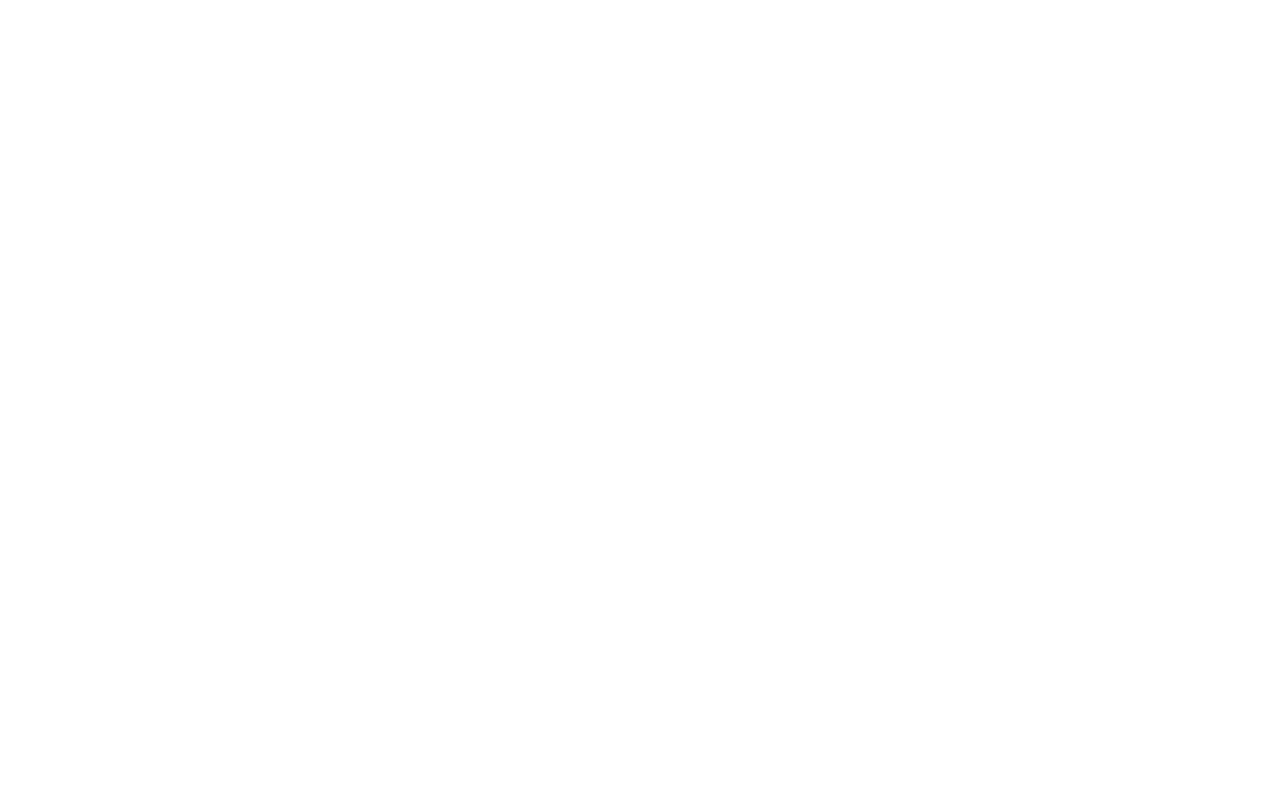
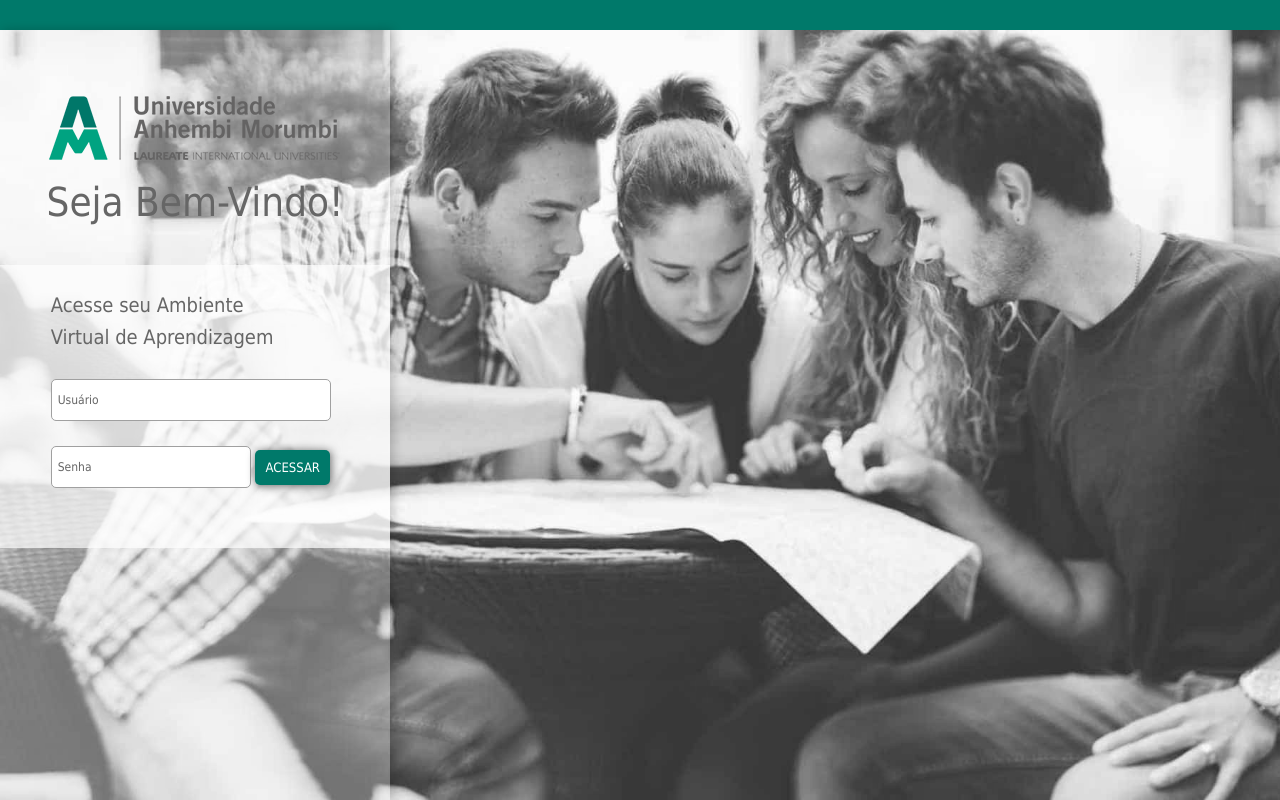
Before and after one commit to sistemas-informacao-uam/cronograma-de-atividades-blackboard, a React (Create React App) app in the folder frontend/: page /login in a window 1280 px wide. Built offline with nearby package versions, Linux system fonts and the light colour scheme; the HTML template or start-up script is replaced by a standard one.

Commit message:
change names and routes

```diff
--- a/frontend/src/components/Header/index.js
+++ b/frontend/src/components/Header/index.js
@@ -15,7 +15,7 @@ const Header = () => {
     const navigate = useHistory();
 
     function handleLogout() {
-        navigate.push('/');
+        navigate.push('/login');
     }
 
     return (
--- a/frontend/src/components/Subject/styles.js
+++ b/frontend/src/components/Subject/styles.js
@@ -31,7 +31,7 @@ export const ImageSubject = styled.div`
 
     transition: transform .5s;
 
-    &&:hover {
+    &:hover {
         transform: scale(1.05);
     }
 `;
@@ -46,7 +46,7 @@ export const ButtonSubject = styled.button`
 
     background: #00AD8E;
 
-    &&:hover {
+    &:hover {
         cursor: pointer;
     }
 `;
--- a/frontend/src/pages/Subjects/index.js
+++ b/frontend/src/pages/HomeAluno/index.js
@@ -1,5 +1,6 @@
 import React from 'react';
 import Header from '../../components/Header';
+import Schedule from '../../components/Schedule';
 import Subject from '../../components/Subject';
 
 import {
@@ -7,10 +8,10 @@ import {
   SubjectsList,
 } from './styles';
 
-const Subjects = () => {
+const HomeAluno = () => {
   return (
     <>
-    <Header />
+      <Header />
       <Container>
         <h1>Minhas Disciplinas</h1>
         <SubjectsList>
@@ -33,9 +34,12 @@ const Subjects = () => {
             title="segurança da informação"
           />
         </SubjectsList>
+
+        <h1>Cronograma de Atividades</h1>
+        <Schedule />
       </Container>
     </>
   );
 };
 
-export default Subjects;
+export default HomeAluno;
--- a/frontend/src/pages/Subjects/styles.js
+++ b/frontend/src/pages/HomeAluno/styles.js
@@ -5,6 +5,8 @@ export const Container = styled.div`
     flex-direction: column;
     align-items: center;
     padding: 10px;
+
+    margin: 0 auto;
 
     > h1 {
         text-align: center;
@@ -22,6 +24,7 @@ export const SubjectsList = styled.div`
     align-items: center;
 
     width: 90%;
+    max-width: 1200px;
     margin-top: 10px;
     padding: 10px;
 `;
--- a/frontend/src/pages/Home/index.js
+++ b/frontend/src/pages/Login/index.js
@@ -14,7 +14,7 @@ import {
   Button
 } from './styles';
 
-const Home = () => {
+const Login = () => {
 
   return (
     <Container>
@@ -41,7 +41,7 @@ const Home = () => {
               <div>
                 <input type="password" placeholder="Senha" />
                 <Button>
-                  <Link to="/subjects" alt="Logar">ACESSAR</Link>
+                  <Link to="/" alt="Logar">ACESSAR</Link>
                 </Button>
               </div>
             </LoginInfo>
@@ -54,4 +54,4 @@ const Home = () => {
   );
 };
 
-export default Home;
+export default Login;
--- a/frontend/src/pages/Home/styles.js
+++ b/frontend/src/pages/Login/styles.js
@@ -17,7 +17,7 @@ export const Header = styled.div`
 `;
 
 export const Content = styled.div`
-    width: 95%;
+    width: 100%;
     background-image: url(${banner2});
     background-size: cover;
     height: calc(100vh - 30px);
--- a/frontend/src/routes.js
+++ b/frontend/src/routes.js
@@ -1,15 +1,15 @@
 import React from 'react';
 import { BrowserRouter, Switch, Route} from 'react-router-dom';
 
-import Home from './pages/Home';
-import Subjects from './pages/Subjects';
+import HomeAluno from './pages/HomeAluno';
+import Login from './pages/Login';
 
 const Routes = () => {
     return (
         <BrowserRouter>
             <Switch>
-                <Route path="/" exact component={Home} />
-                <Route path="/subjects" component={Subjects} />
+                <Route path="/" exact component={HomeAluno} />
+                <Route path="/login" component={Login} />
             </Switch>
         </BrowserRouter>
     );
```
